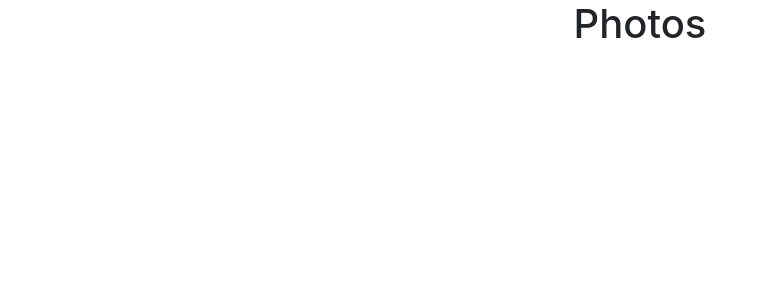
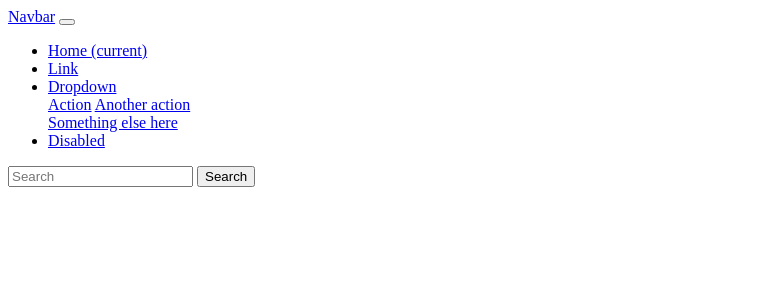
Before and after one commit to ezekielkibiego/photos, a Django app: page /pics/pics/ in a window 1280 px wide. Shown: the top 300 px of the page, without its empty margins (0-760 px from the left). Run offline with Django 3.2, Linux system fonts and the light colour scheme; some libraries are stand-ins or nearby versions.

Commit message:
updated ibdex.html

```diff
--- a/pics/templates/all-pics/base.html
+++ b/pics/templates/all-pics/base.html
@@ -1,25 +1,35 @@
-{% load bootstrap4 %}
-<!DOCTYPE html>
-<html>
-<head>
-  <meta charset="utf-8">
+<nav class="navbar navbar-expand-lg navbar-light bg-primary fixed-top">
+  <a class="navbar-brand" href="#">Navbar</a>
+  <button class="navbar-toggler" type="button" data-toggle="collapse" data-target="#navbarSupportedContent" aria-controls="navbarSupportedContent" aria-expanded="false" aria-label="Toggle navigation">
+    <span class="navbar-toggler-icon"></span>
+  </button>
 
-  {% if title %}
-  <title>Photos Extravaganza - {{title}}</title>
-  {% else %}
-    <title> Photos Extravaganza </title>
-  {% endif %}
-
-  {% block styles %}
-  {% bootstrap_css %}
-  {% endblock %}
-</head>
-<body>
-    {% block content %} <h1 class='text-center'>Photos</h1> {%endblock%}
-
-    {% block scripts %}
-        <script src="https://ajax.googleapis.com/ajax/libs/jquery/3.2.1/jquery.min.js"></script>
-     {% bootstrap_javascript %}
-    {% endblock %}
-</body>
-</html>
+  <div class="collapse navbar-collapse" id="navbarSupportedContent">
+    <ul class="navbar-nav mr-auto">
+      <li class="nav-item active">
+        <a class="nav-link" href="#">Home <span class="sr-only">(current)</span></a>
+      </li>
+      <li class="nav-item">
+        <a class="nav-link" href="#">Link</a>
+      </li>
+      <li class="nav-item dropdown">
+        <a class="nav-link dropdown-toggle" href="#" id="navbarDropdown" role="button" data-toggle="dropdown" aria-haspopup="true" aria-expanded="false">
+          Dropdown
+        </a>
+        <div class="dropdown-menu" aria-labelledby="navbarDropdown">
+          <a class="dropdown-item" href="#">Action</a>
+          <a class="dropdown-item" href="#">Another action</a>
+          <div class="dropdown-divider"></div>
+          <a class="dropdown-item" href="#">Something else here</a>
+        </div>
+      </li>
+      <li class="nav-item">
+        <a class="nav-link disabled" href="#">Disabled</a>
+      </li>
+    </ul>
+    <form class="form-inline my-2 my-lg-0">
+      <input class="form-control mr-sm-2" type="search" placeholder="Search" aria-label="Search">
+      <button class="btn btn-outline-success my-2 my-sm-0" type="submit">Search</button>
+    </form>
+  </div>
+</nav>
--- a/pics/templates/all-pics/index.html
+++ b/pics/templates/all-pics/index.html
@@ -2,4 +2,20 @@
 
 {% block content %}
 {{block.super}}
+
+
+<div class="container text-center">
+    <h1>Welcome to the Home of Executive Photos</h1>
+
+    <div class="row">
+        {% for pic in Image %}
+        <div class="col-6">
+            <h2>{{pic.name}}</h2>
+            <img src="{{pic.image.url}}" width="300" alt="image1">
+        </div>
+        {% endfor %}
+
+    </div>
+</div>
+
 {% endblock %}
```
Also changed, not shown: pics/migrations/0001_initial.py (added).
